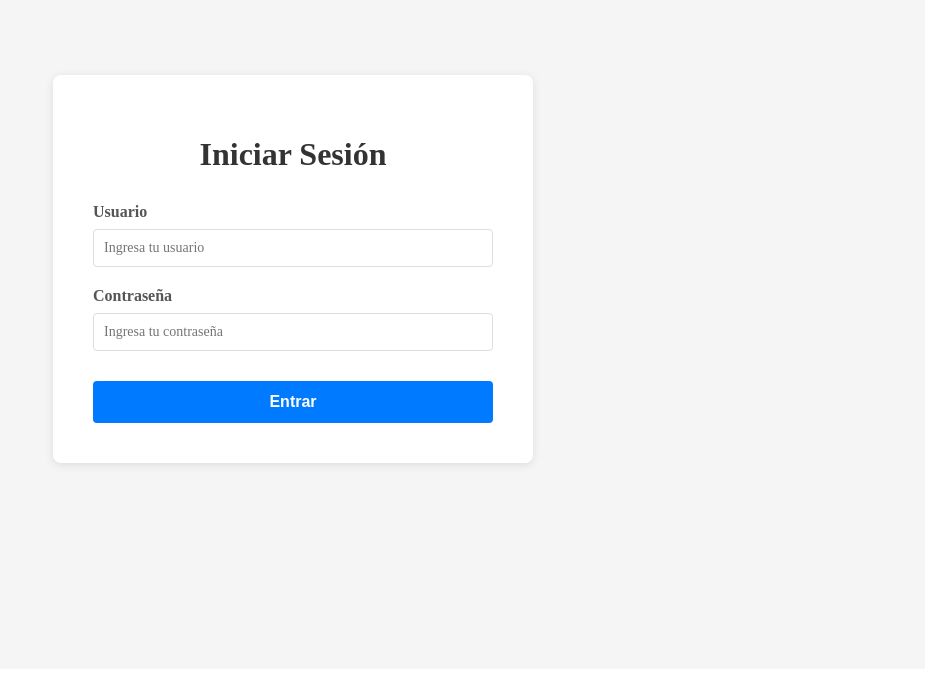
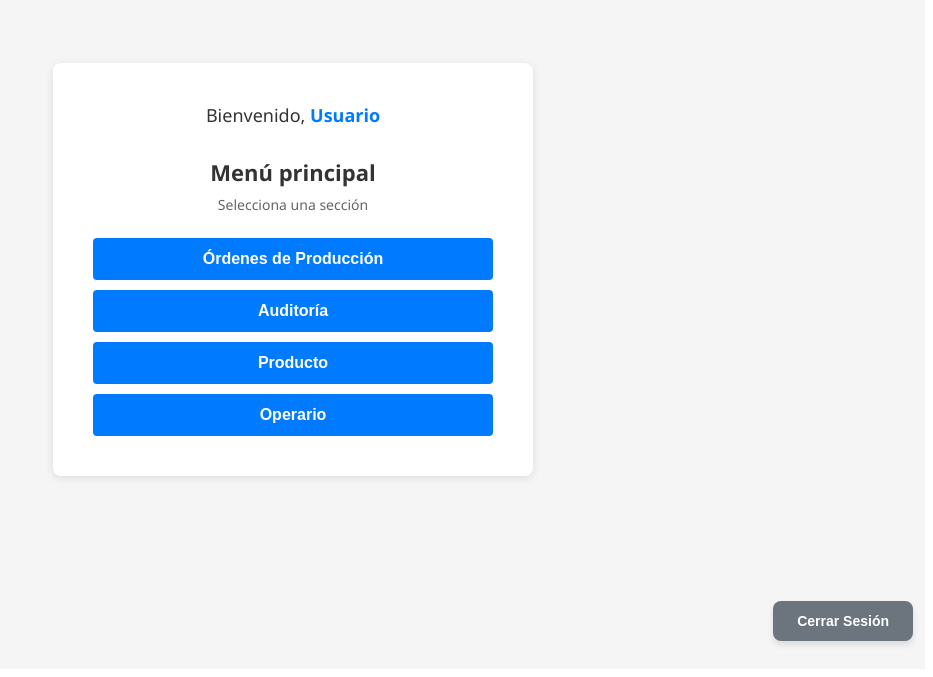
Before and after one commit to YeryCintru/sistemaVerificacionIndustrialTraz, a React (Vite) app in the folder panel/: page /#/inicio in a window 1280 px wide. Before the commit this address led to /#/login. Shown: the part 139-816 px from the top of the page, without its empty margins (347-1280 px from the left). Built offline with nearby package versions, Linux system fonts and the light colour scheme; no server answers.

Commit message:
feat: página de inicio básica para navegar en el panel

```diff
--- a/panel/src/App.tsx
+++ b/panel/src/App.tsx
@@ -3,9 +3,11 @@ import { HashRouter as Router, Routes, Route, Navigate } from 'react-router-dom'
 import { initializeAuth } from './services/api';
 import type { OrdenProduccion } from './services/api';
 import { BusquedaOrden } from './pages/BusquedaOrden';
+import { Ordenes } from './pages/Ordenes';
 import { DetalleOrden } from './pages/DetalleOrden';
 import { Verificacion } from './pages/Verificacion';
 import { Login } from './pages/Login';
+import { Inicio } from './pages/Inicio';
 
 import { useOrderSocket } from './hooks/useOrderSocket';
 
@@ -38,9 +40,12 @@ function App() {
         <Route path="/login" element={<Login />} />
 
         {/* Ruta de Búsqueda y Detalle - Comparten el estado */}
+        <Route path="/ordenes" element={<Ordenes onSeleccionar={handleBuscar} />} />
         <Route path="/busqueda" element={<BusquedaOrden onBuscar={handleBuscar} />} />
-        <Route path="/detalle" element={ordenActual ? <DetalleOrden orden={ordenActual} onVolver={handleVolver} /> : <Navigate to="/busqueda" />} />
-        <Route path="/verificacion" element={ordenActual ? <Verificacion orden={ordenActual} setOrdenActual={setOrdenActual} /> : <Navigate to="/busqueda" />} />
+        <Route path="/detalle" element={ordenActual ? <DetalleOrden orden={ordenActual} onVolver={handleVolver} /> : <Navigate to="/ordenes" />} />
+        <Route path="/verificacion" element={ordenActual ? <Verificacion orden={ordenActual} setOrdenActual={setOrdenActual} /> : <Navigate to="/ordenes" />} />
+        {/* Página de inicio / dashboard */}
+        <Route path="/inicio" element={<Inicio />} />
         {/* Rutas por defecto - Redirigen al login */}
         <Route path="/" element={<Navigate to="/login" replace />} />
         <Route path="*" element={<Navigate to="/login" replace />} />
--- /dev/null
+++ b/panel/src/pages/Inicio.tsx
@@ -0,0 +1,85 @@
+import React from 'react';
+import { useNavigate } from 'react-router-dom';
+import { BotonLogout } from '../components/BotonLogout';
+import type { LoginResponse } from '../services/api';
+
+const navItems = [
+  { id: 'btn-ordenes', label: 'Órdenes de Producción', route: '/ordenes' },
+  { id: 'btn-auditoria', label: 'Auditoría', route: '/auditoria' },
+  { id: 'btn-producto', label: 'Producto', route: '/productos' },
+  { id: 'btn-operario', label: 'Operario', route: '/operarios' },
+];
+
+export function Inicio() {
+  const navigate = useNavigate();
+  const [nombreUsuario, setNombreUsuario] = React.useState('Usuario');
+
+  React.useEffect(() => {
+    const usuarioData = localStorage.getItem('usuario');
+    if (usuarioData) {
+      const usuario: LoginResponse = JSON.parse(usuarioData);
+      setNombreUsuario(usuario.Nombre_operario || 'Usuario');
+    }
+  }, []);
+
+  return (
+    <div style={{
+      display: 'flex',
+      justifyContent: 'center',
+      alignItems: 'center',
+      height: '100vh',
+      fontFamily: 'Segoe UI, sans-serif',
+      backgroundColor: '#f5f5f5',
+    }}>
+      <div style={{
+        padding: '40px',
+        backgroundColor: 'white',
+        borderRadius: '8px',
+        boxShadow: '0 2px 8px rgba(0,0,0,0.1)',
+        textAlign: 'center',
+        width: '100%',
+        maxWidth: '400px',
+      }}>
+        <div style={{
+          marginBottom: '30px',
+          fontSize: '18px',
+          color: '#333',
+          fontWeight: '500',
+        }}>
+          Bienvenido, <span style={{ color: '#007bff', fontWeight: 'bold' }}>{nombreUsuario}</span>
+        </div>
+
+        <h1 style={{ margin: '0 0 8px 0', color: '#333', fontSize: '22px' }}>Menú principal</h1>
+        <p style={{ margin: '0 0 24px 0', color: '#666', fontSize: '14px' }}>
+          Selecciona una sección
+        </p>
+
+        <div style={{ display: 'flex', flexDirection: 'column', gap: '10px' }}>
+          {navItems.map((item) => (
+            <button
+              key={item.id}
+              id={item.id}
+              onClick={() => navigate(item.route)}
+              style={{
+                padding: '12px',
+                fontSize: '16px',
+                backgroundColor: '#007bff',
+                color: 'white',
+                border: 'none',
+                borderRadius: '4px',
+                cursor: 'pointer',
+                fontWeight: 'bold',
+              }}
+              onMouseOver={(e) => (e.currentTarget.style.backgroundColor = '#0056b3')}
+              onMouseOut={(e) => (e.currentTarget.style.backgroundColor = '#007bff')}
+            >
+              {item.label}
+            </button>
+          ))}
+        </div>
+      </div>
+
+      <BotonLogout />
+    </div>
+  );
+}
--- a/panel/src/pages/Login.tsx
+++ b/panel/src/pages/Login.tsx
@@ -21,7 +21,7 @@ export function Login() {
       localStorage.setItem('usuario', JSON.stringify(response));
 
       // Redirigir a la página de búsqueda de órdenes
-      navigate('/busqueda');
+      navigate('/inicio');
     } catch (err: any) {
       const errorMessage = err.response?.data?.error || 'Error en el login. Intenta de nuevo.';
       setError(errorMessage);
```
